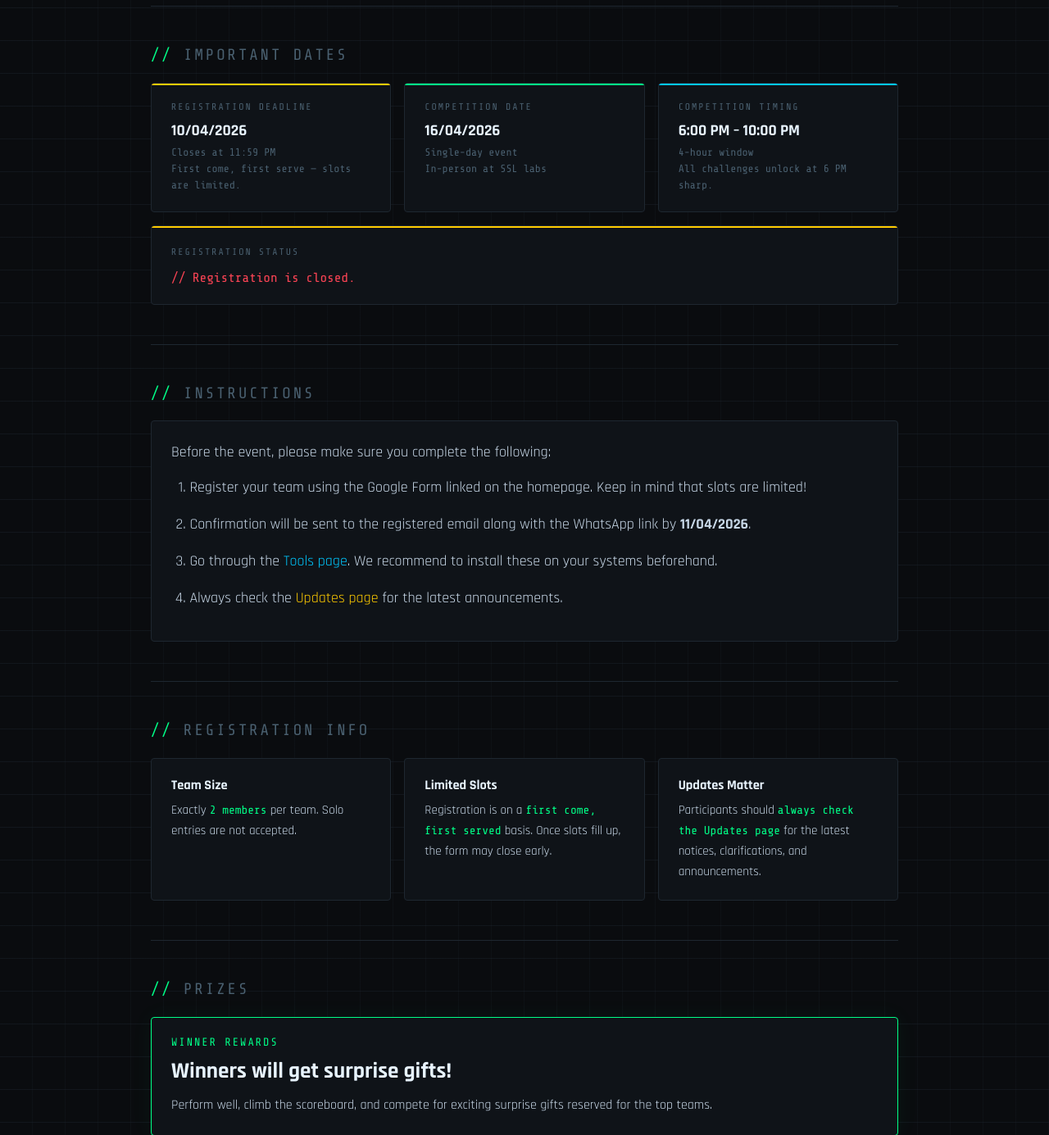
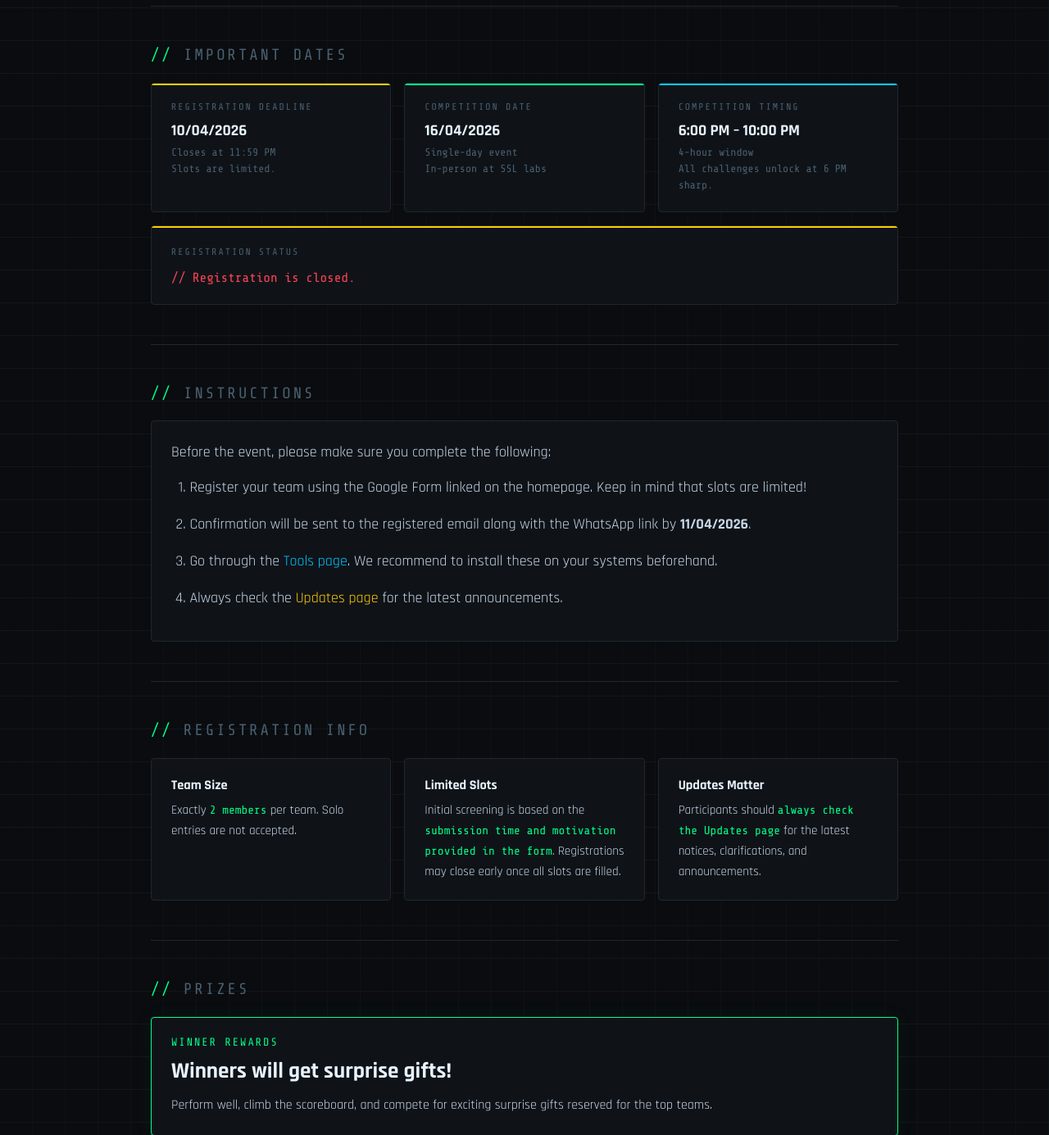
Before and after one commit to Computer-Security-Lab-NITC/Dashboard, a Flask app: page / in a window 1280 px wide. Shown: the part 691-2076 px from the top of the page at 82% size. Run offline with Flask 3, Linux system fonts and the light colour scheme.

Commit message:
[feat] updated reg details

```diff
--- a/app.py
+++ b/app.py
@@ -121,7 +121,7 @@ def add_announcement():
     body = request.form.get("body", "").strip()
     tag = request.form.get("tag", "info")
     password = request.form.get("password", "")
-    if password != "student2026":
+    if password != os.getenv("PASSWORD"):
         flash("Unauthorized: Incorrect password.", "danger")
         return redirect(url_for("index"))
     if title and body:
--- a/templates/index.html
+++ b/templates/index.html
@@ -568,7 +568,7 @@
   <div class="date-card card-reg">
     <div class="date-card-label">Registration Deadline</div>
     <div class="date-card-value">10/04/2026</div>
-    <div class="date-card-sub">Closes at 11:59 PM<br>First come, first serve — slots are limited.</div>
+    <div class="date-card-sub">Closes at 11:59 PM<br>Slots are limited.</div>
   </div>
 
   <div class="date-card card-event">
@@ -650,7 +650,7 @@
   <div class="info-card">
     <div class="info-title">Limited Slots</div>
     <div class="info-body">
-      Registration is on a <span class="hi">first come, first served</span> basis. Once slots fill up, the form may close early.
+      Initial screening is based on the <span class="hi">submission time and motivation provided in the form</span>. Registrations may close early once all slots are filled.
     </div>
   </div>
 
```
